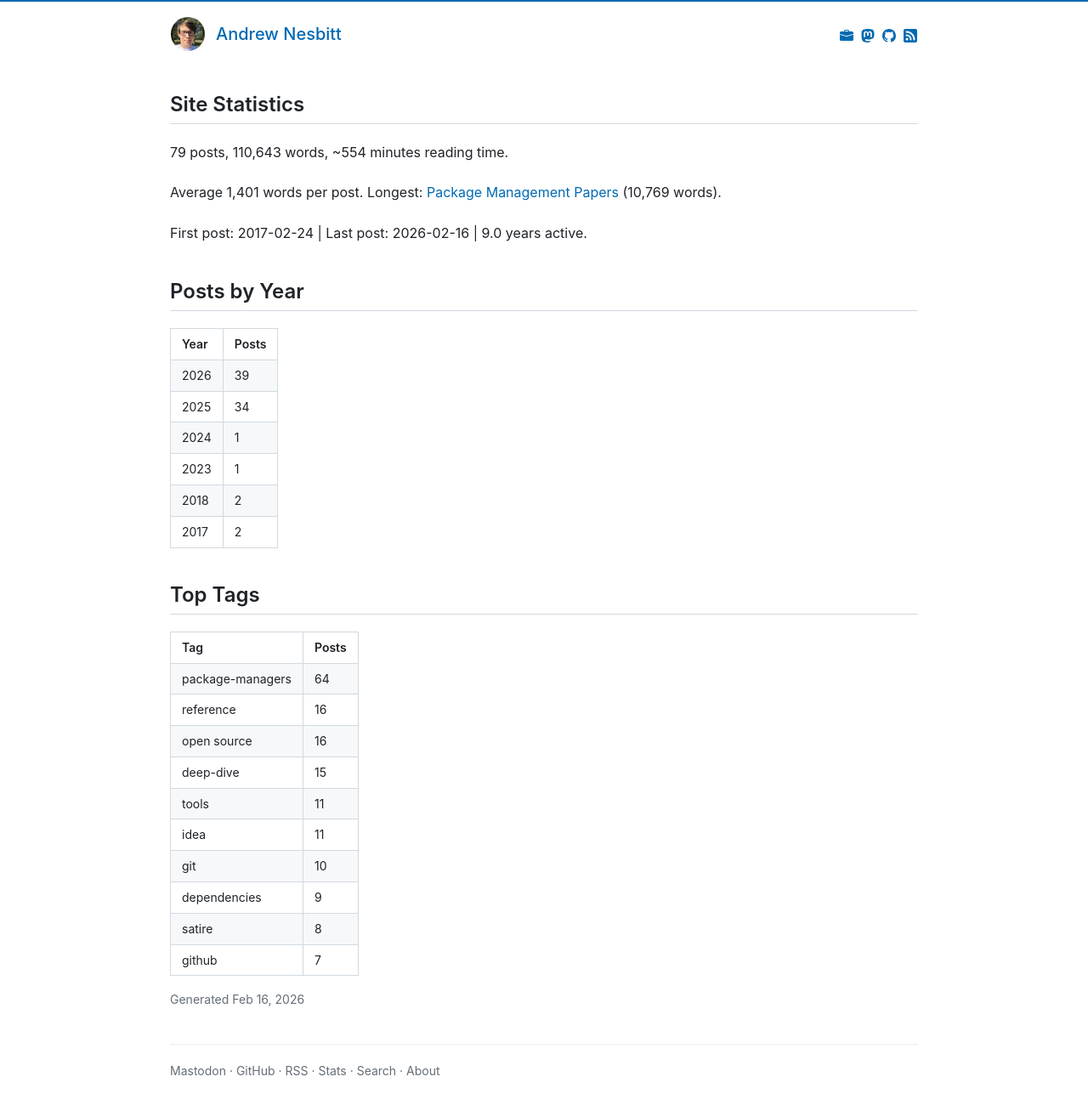
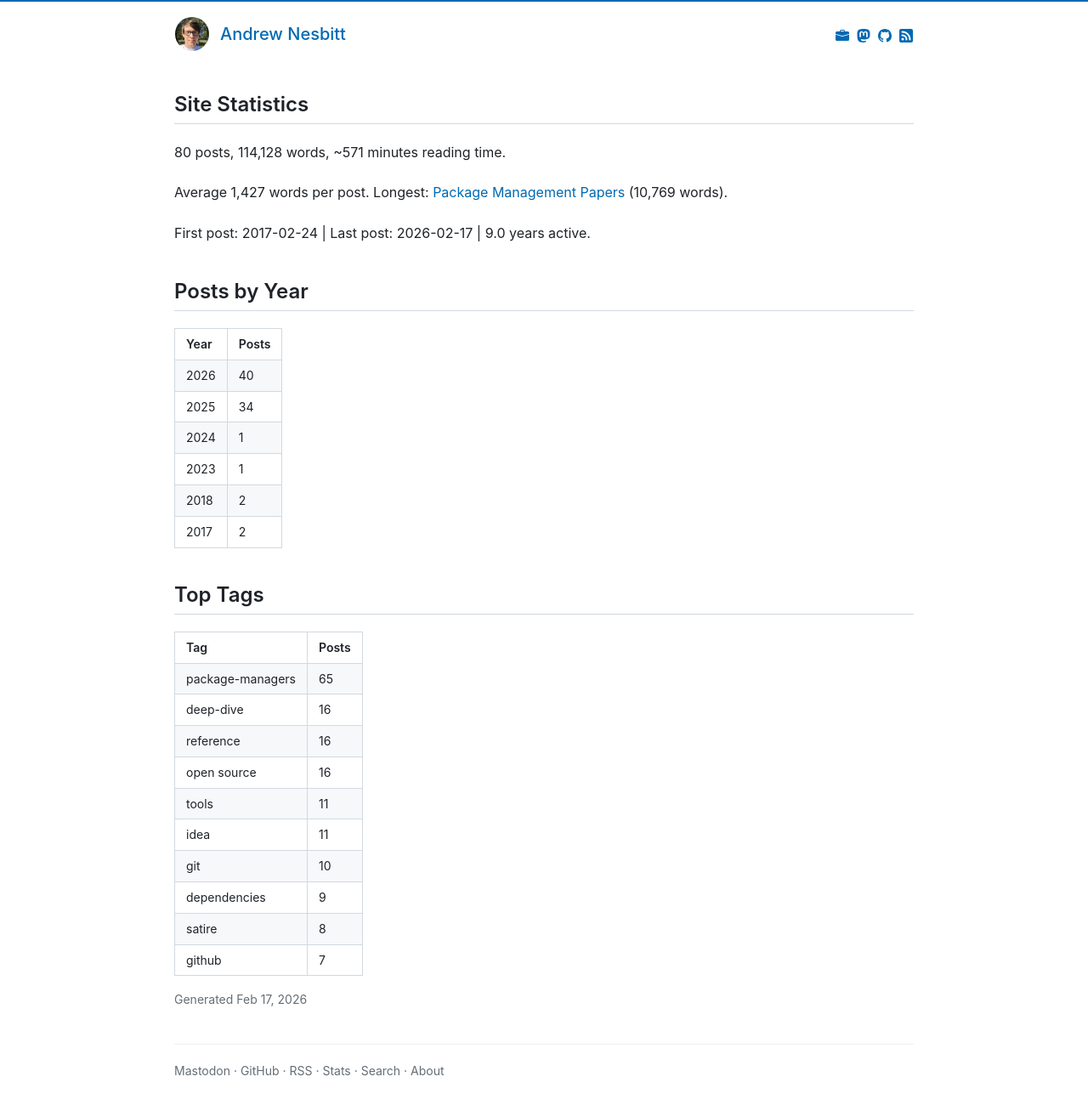
Before and after one commit to andrew/nesbitt.io, a Jekyll site: the page built from stats.html, in a window 1280 px wide. Shown: the whole page at 85% size. Built offline with Jekyll 4.4.1, drawn with Linux system fonts in a browser that asks for light colours.

Commit message:
Update container padding for improved layout

```diff
--- a/_data/stats.json
+++ b/_data/stats.json
@@ -1,9 +1,9 @@
 {
-  "generated_at": "2026-02-16T10:52:39Z",
-  "total_posts": 79,
-  "total_words": 110643,
-  "reading_minutes": 554,
-  "average_words": 1401,
+  "generated_at": "2026-02-17T11:40:34Z",
+  "total_posts": 80,
+  "total_words": 114128,
+  "reading_minutes": 571,
+  "average_words": 1427,
   "longest_post": {
     "title": "Package Management Papers",
     "url": "/2025/11/13/package-management-papers.html",
@@ -20,16 +20,16 @@
     "date": "2017-02-24"
   },
   "last_post": {
-    "title": "CHANGELOG.md",
-    "url": "/2026/02/16/changelog.html",
-    "date": "2026-02-16"
+    "title": "Platform Strings",
+    "url": "/2026/02/17/platform-strings.html",
+    "date": "2026-02-17"
   },
   "years_active": 9.0,
   "posts_per_month": 0.7,
   "posts_by_year": [
     {
       "year": 2026,
-      "count": 39
+      "count": 40
     },
     {
       "year": 2025,
@@ -55,7 +55,7 @@
   "posts_by_month": [
     {
       "month": "2026-02",
-      "count": 14
+      "count": 15
     },
     {
       "month": "2026-01",
@@ -93,7 +93,7 @@
   "posts_by_day_of_week": {
     "sunday": 11,
     "monday": 13,
-    "tuesday": 9,
+    "tuesday": 10,
     "wednesday": 10,
     "thursday": 13,
     "friday": 13,
@@ -102,7 +102,11 @@
   "tags": [
     {
       "name": "package-managers",
-      "count": 64
+      "count": 65
+    },
+    {
+      "name": "deep-dive",
+      "count": 16
     },
     {
       "name": "reference",
@@ -111,10 +115,6 @@
     {
       "name": "open source",
       "count": 16
-    },
-    {
-      "name": "deep-dive",
-      "count": 15
     },
     {
       "name": "tools",
@@ -141,7 +141,7 @@
       "count": 7
     },
     {
-      "name": "security",
+      "name": "ecosyste.ms",
       "count": 5
     },
     {
@@ -149,7 +149,7 @@
       "count": 5
     },
     {
-      "name": "ecosyste.ms",
+      "name": "security",
       "count": 5
     },
     {
@@ -165,7 +165,7 @@
       "count": 4
     },
     {
-      "name": "docker",
+      "name": "go",
       "count": 3
     },
     {
@@ -173,19 +173,23 @@
       "count": 3
     },
     {
+      "name": "docker",
+      "count": 3
+    },
+    {
       "name": "rust",
       "count": 3
     },
     {
-      "name": "go",
-      "count": 3
+      "name": "conferences",
+      "count": 2
+    },
+    {
+      "name": "fosdem",
+      "count": 2
     },
     {
       "name": "open-source",
-      "count": 2
-    },
-    {
-      "name": "javascript",
       "count": 2
     },
     {
@@ -193,11 +197,7 @@
       "count": 2
     },
     {
-      "name": "fosdem",
-      "count": 2
-    },
-    {
-      "name": "conferences",
+      "name": "javascript",
       "count": 2
     },
     {
--- a/style.css
+++ b/style.css
@@ -40,7 +40,7 @@ a:hover{
 
 .container{
   max-width:900px !important;
-  padding:10px;
+  padding:10px 15px;
   margin:0 auto;
 }
 
```
